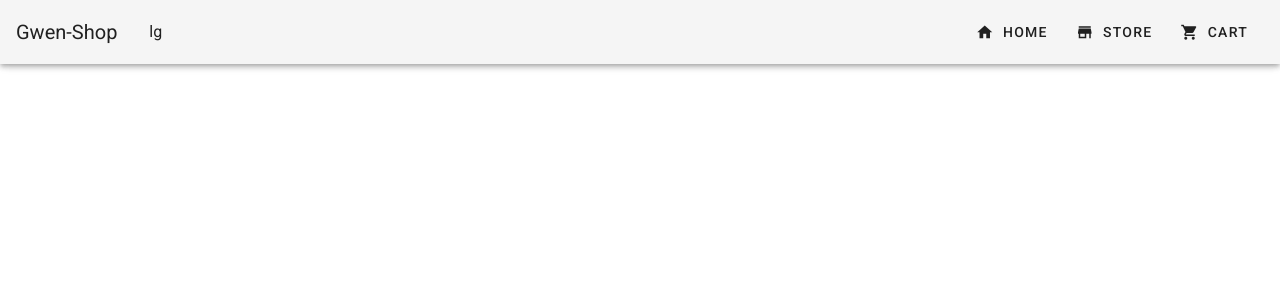
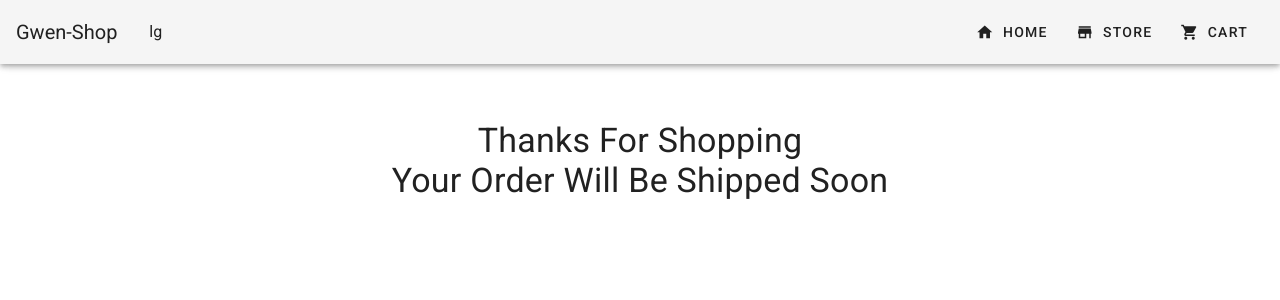
Before and after one commit to Toofan-shian/gwen-store, a Vue app: page /thank-you in a window 1280 px wide. Shown: the top 300 px of the page. Built offline with nearby package versions, Linux system fonts and the light colour scheme.

Commit message:
cart and checkout completed, course completed

```diff
--- a/src/components/cards/horizontalProduct.vue
+++ b/src/components/cards/horizontalProduct.vue
@@ -17,14 +17,13 @@
         </v-card-subtitle>
 
         <v-btn
-          color="error"
-          class="ml-4"
+          class="pa-0 ml-7"
           text
-          outlined
           small
+          plain
+          icon
         >
-          <v-icon left>mdi-minus</v-icon>
-          remove from cart
+          remove
         </v-btn>
       </div>
     </div>
--- a/src/components/cart/checkoutBox.vue
+++ b/src/components/cart/checkoutBox.vue
@@ -1,12 +1,12 @@
 <template>
   <v-card
     outlined
-    class="pa-3"
+    class="pa-3 my-2"
 
   >
-    <v-cart-title >
+    <!-- <v-cart-title >
       <h3 class="title mb-2">Payment Detais</h3>
-    </v-cart-title>
+    </v-cart-title> -->
     <v-card-text>
 
       <span class="text-bold">Name</span>
--- a/src/router/index.js
+++ b/src/router/index.js
@@ -31,7 +31,7 @@ const routes = [
 },
 {
   name: 'thankYou',
-  path: 'thank-you',
+  path: '/thank-you',
   component: thankYou,
 }
 ]
--- a/src/views/cart.vue
+++ b/src/views/cart.vue
@@ -9,13 +9,20 @@
         lg="6"
         offset-lg="1"
       >
+        <v-row>
+          <h3 class="mx-4 my-8  text-h4 text-sm-h5 text-md-h4">Your Cart</h3>
+        </v-row>
         <productList/>
       </v-col>
       <v-col
-        class=""
-        sm="5"
-        md="4"
+      class=""
+      sm="5"
+      md="4"
+      cols="12"
       >
+        <v-row>
+          <h3 class="mx-4 my-8  text-h4 text-sm-h5 text-md-h4">Order Summary</h3>
+        </v-row>
         <checkoutBox class=""/>
       </v-col>
     </v-row>
--- a/src/views/thankYou.vue
+++ b/src/views/thankYou.vue
@@ -1,9 +1,52 @@
 <template>
+  <div>
+    <v-overlay :value="overlay" class="flex-culomn" v-if="this.overlay">
+      <v-row
+        class="flex-column justify-center align-center"
+      >
+        <v-progress-circular
+          indeterminate
+          class="mb-8"
+          size="50"
+        />
+        <p class="text-center display-1">Order Processing...</p>
+      </v-row>
+    </v-overlay>
 
+    <v-container  class="" v-else>
+      <v-row class="my-8">
+        <v-col
+          class=""
+          sm="8"
+          offset-sm="2"
+          lg="6"
+          offset-lg="3"
+        >
+          <h2
+            class="display-1 text-center"
+          >
+            Thanks For Shopping<br/>Your Order Will Be Shipped Soon
+          </h2>
+        </v-col>
+      </v-row>
+    </v-container>
+  </div>
 </template>
 
 <script>
 export default {
-
+  data() {
+    return {
+      overlay: false,
+    }
+  },
+  beforeMount() {
+    this.overlay = true;
+  },
+  mounted() {
+    setTimeout(() => {
+      this.overlay = false;
+    }, 3000);
+  }
 }
 </script>
```
